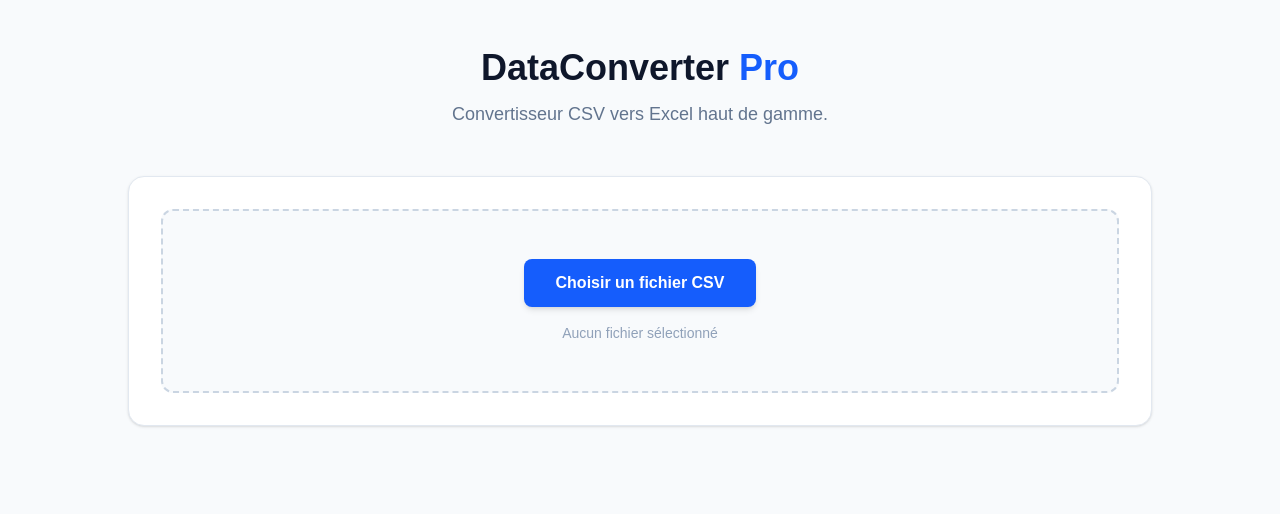
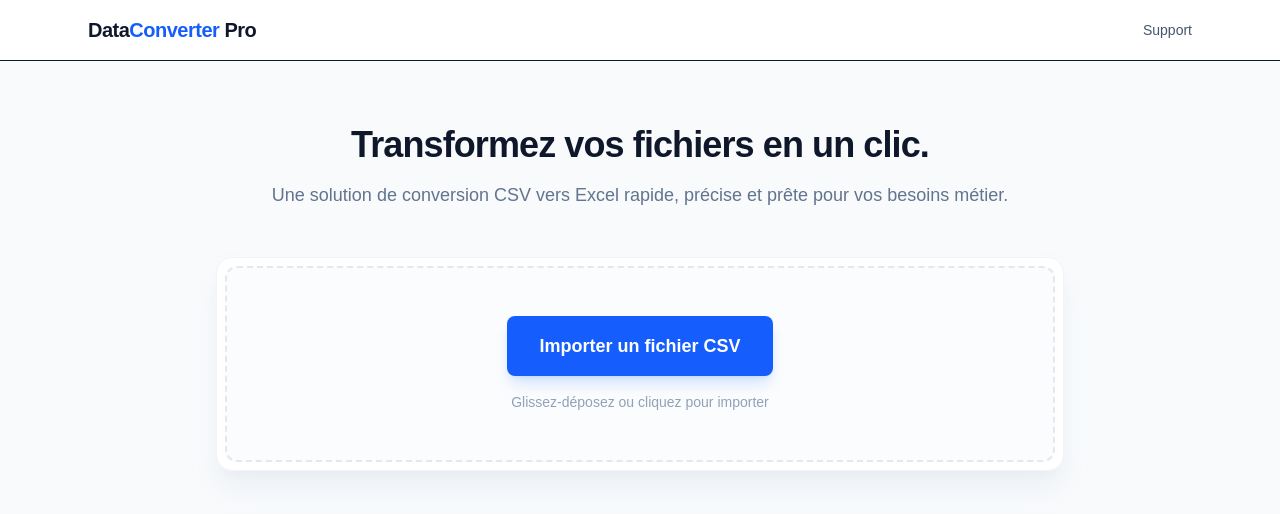
Before and after one commit to bruno92dossantos06-beep/csv-to-nice-table-converter, a Next.js app: page / in a window 1280 px wide. Shown: the top 514 px of the page. Built offline with nearby package versions, Linux system fonts and the light colour scheme.

Commit message:
Design professionnel v2

```diff
--- a/app/page.tsx
+++ b/app/page.tsx
@@ -7,21 +7,24 @@ export default function Home() {
   const [data, setData] = useState<any[]>([]);
   const [headers, setHeaders] = useState<string[]>([]);
   const [fileName, setFileName] = useState<string>('');
+  const [loading, setLoading] = useState(false);
 
   const handleFileUpload = (e: React.ChangeEvent<HTMLInputElement>) => {
     const file = e.target.files?.[0];
     if (!file) return;
+    setLoading(true);
     setFileName(file.name);
 
     Papa.parse(file, {
       header: true,
       skipEmptyLines: true,
-      delimiter: ";", // Force la lecture des CSV type Numbers/Excel FR
+      delimiter: ";", // Optimisé pour les exports Numbers/Excel FR
       complete: (results: any) => {
         if (results.data && results.data.length > 0) {
           setHeaders(Object.keys(results.data[0]));
           setData(results.data);
         }
+        setLoading(false);
       }
     });
   };
@@ -29,54 +32,69 @@ export default function Home() {
   const downloadExcel = () => {
     const ws = XLSX.utils.json_to_sheet(data);
 
-    // Formatage professionnel des colonnes (largeur auto)
+    // Rendu professionnel : largeur automatique des colonnes
     ws['!cols'] = headers.map(() => ({ wch: 25 }));
 
     const wb = XLSX.utils.book_new();
     XLSX.utils.book_append_sheet(wb, ws, "Données");
 
-    XLSX.writeFile(wb, `${fileName.split('.')[0]}_export_pro.xlsx`);
+    // Nom de fichier personnalisé pour un look pro
+    XLSX.writeFile(wb, `Export_${fileName.split('.')[0]}_Pro.xlsx`);
   };
 
   return (
-    <main className="min-h-screen bg-slate-50 py-12 px-6">
-      <div className="max-w-5xl mx-auto">
-        <header className="mb-12 text-center">
-          <h1 className="text-4xl font-extrabold text-slate-900 mb-3">DataConverter <span className="text-blue-600">Pro</span></h1>
-          <p className="text-slate-500 text-lg">Convertisseur CSV vers Excel haut de gamme.</p>
-        </header>
+    <main className="min-h-screen bg-slate-50 text-slate-900 font-sans">
+      {/* Navigation */}
+      <nav className="border-b bg-white">
+        <div className="max-w-6xl mx-auto px-6 py-4 flex justify-between items-center">
+          <h1 className="text-xl font-bold tracking-tight">Data<span className="text-blue-600">Converter</span> Pro</h1>
+          <button className="text-sm font-medium text-slate-600 hover:text-blue-600 transition">Support</button>
+        </div>
+      </nav>
 
-        <div className="bg-white p-8 rounded-2xl shadow-sm border border-slate-200 mb-8">
-          <div className="flex flex-col items-center border-2 border-dashed border-slate-300 rounded-xl py-12 bg-slate-50">
+      {/* Contenu principal */}
+      <div className="max-w-4xl mx-auto px-6 py-16">
+        <div className="text-center mb-12">
+          <h2 className="text-4xl font-extrabold mb-4 tracking-tight">Transformez vos fichiers en un clic.</h2>
+          <p className="text-lg text-slate-500">Une solution de conversion CSV vers Excel rapide, précise et prête pour vos besoins métier.</p>
+        </div>
+
+        {/* Zone d'importation */}
+        <div className="bg-white p-2 rounded-2xl shadow-xl shadow-slate-200/50 border border-slate-100">
+          <div className="border-2 border-dashed border-slate-200 rounded-xl p-12 text-center bg-slate-50/50 hover:bg-slate-50 transition-colors">
             <input type="file" accept=".csv" onChange={handleFileUpload} className="hidden" id="fileInput" />
-            <label htmlFor="fileInput" className="cursor-pointer bg-blue-600 text-white px-8 py-3 rounded-lg font-bold hover:bg-blue-700 transition-all shadow-md">
-              Choisir un fichier CSV
+            <label htmlFor="fileInput" className="cursor-pointer inline-flex items-center justify-center bg-blue-600 text-white px-8 py-4 rounded-lg font-bold text-lg hover:bg-blue-700 transition-all shadow-lg shadow-blue-500/20">
+              {loading ? "Traitement en cours..." : "Importer un fichier CSV"}
             </label>
-            <p className="text-slate-400 text-sm mt-4">{fileName || "Aucun fichier sélectionné"}</p>
+            <p className="mt-4 text-sm text-slate-400">{fileName || "Glissez-déposez ou cliquez pour importer"}</p>
           </div>
         </div>
 
+        {/* Prévisualisation */}
         {data.length > 0 && (
-          <div className="bg-white rounded-2xl shadow-sm border border-slate-200 overflow-hidden">
-            <div className="p-6 border-b border-slate-100 flex justify-between items-center">
-              <h2 className="font-bold text-slate-800">Données extraites</h2>
-              <button onClick={downloadExcel} className="bg-emerald-600 hover:bg-emerald-700 text-white font-bold py-2 px-6 rounded-lg transition-all">
-                Télécharger Excel
+          <div className="mt-12 animate-in fade-in duration-700">
+            <div className="flex justify-between items-center mb-6">
+              <h3 className="text-lg font-semibold text-slate-800">Prévisualisation ({data.length} lignes)</h3>
+              <button onClick={downloadExcel} className="bg-emerald-600 text-white px-6 py-3 rounded-lg font-bold hover:bg-emerald-700 transition-all shadow-lg shadow-emerald-500/20">
+                Télécharger en format Excel (.xlsx)
               </button>
             </div>
+
+            <div className="bg-white rounded-xl border border-slate-200 shadow-sm overflow-hidden">
               <div className="overflow-x-auto">
                 <table className="w-full text-sm text-left">
-                <thead className="bg-slate-50 text-slate-600 uppercase font-bold text-[10px] tracking-widest">
-                  <tr>{headers.map(h => <th key={h} className="p-4">{h}</th>)}</tr>
+                  <thead className="bg-slate-100 uppercase text-[10px] tracking-widest font-bold text-slate-500">
+                    <tr>{headers.map(h => <th key={h} className="p-4 border-b">{h}</th>)}</tr>
                   </thead>
                   <tbody className="divide-y divide-slate-100">
-                  {data.slice(0, 15).map((row, i) => (
-                    <tr key={i} className="hover:bg-slate-50/80">
-                      {headers.map(h => <td key={h} className="p-4 text-slate-700">{row[h]}</td>)}
+                    {data.slice(0, 10).map((row, i) => (
+                      <tr key={i} className="hover:bg-slate-50 transition-colors">
+                        {headers.map(h => <td key={h} className="p-4 text-slate-600">{row[h]}</td>)}
                       </tr>
                     ))}
                   </tbody>
                 </table>
+              </div>
             </div>
           </div>
         )}
```
Lines whose indentation alone changed are shown as unchanged.
